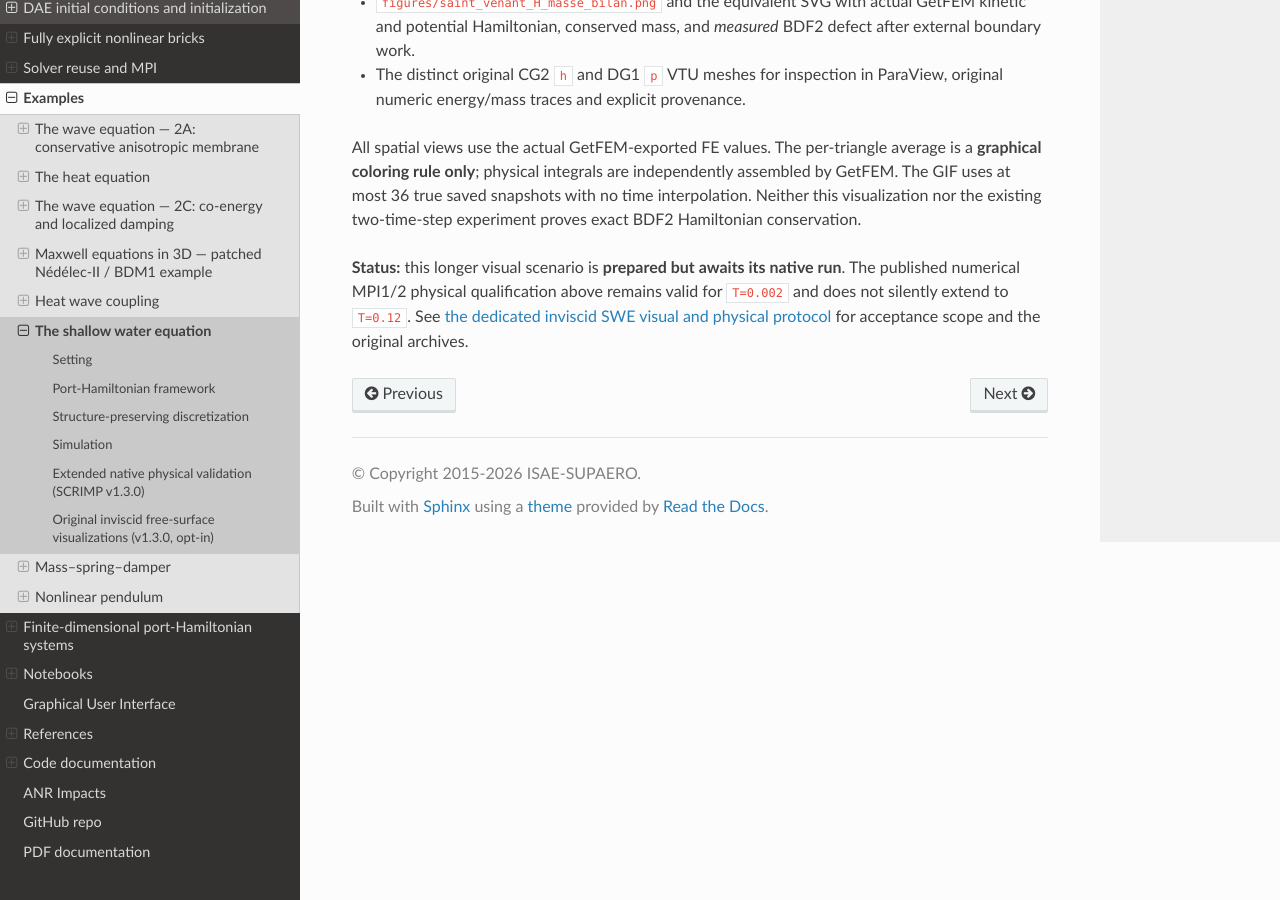
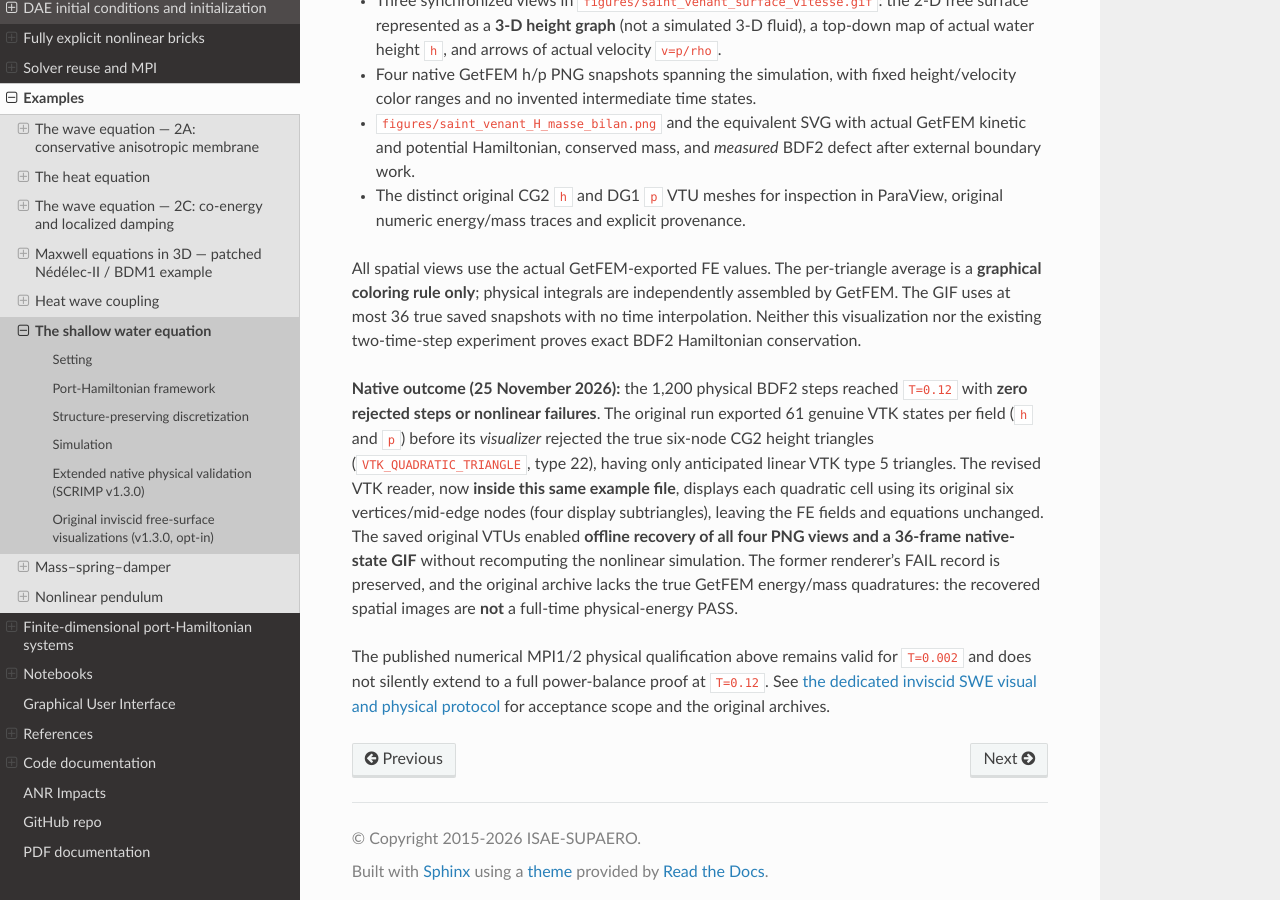
Before and after one commit to g-haine/scrimp, a Sphinx documentation site: the page built from docs/source/examples/shallow_water.rst, in a window 1280 px wide and 900 px high, scrolled down 11198 px. Built offline with Sphinx 7.4.7 and the Read the Docs theme 3.1.0, drawn with Linux system fonts in a browser that asks for light colours; some of the changed text lies outside the part shown.

Commit message:
docs(sphinx): keep Saint-Venant 2D model, VTU reader and figure generation in one example and record successful native solver with recovered CG2 visuals

```diff
--- a/docs/source/examples/shallow_water.rst
+++ b/docs/source/examples/shallow_water.rst
@@ -664,7 +664,15 @@ Original inviscid free-surface visualizations (v1.3.0, opt-in)
 -------------------------------------------------------------
 
 The shallow-water **example** also has a genuine, opt-in visual
-mode. It is **not** the separately studied, viscous rotating
+mode. **All source code for this example, including the native VTK
+reader and image/GIF generation, is inside the single
+``examples/shallow_water.py`` file.** There is no separate
+example visualization module to import or maintain. A helper in
+``scripts/`` can optionally recover images from existing VTK
+archives without running the nonlinear solve, but it is not needed
+for the public example.
+
+It is **not** the separately studied, viscous rotating
 Saint--Venant research model (with or without feedback),
 associated with MCSS and LHMNC 2027.
 
@@ -724,12 +732,35 @@ Neither this visualization nor the existing
 two-time-step experiment proves exact
 BDF2 Hamiltonian conservation.
 
-**Status:** this longer visual scenario is
-**prepared but awaits its native run**.
+**Native outcome (25 November 2026):** the 1,200
+physical BDF2 steps reached ``T=0.12``
+with **zero rejected steps or nonlinear failures**.
+The original run exported 61 genuine VTK
+states per field (``h`` and ``p``)
+before its *visualizer* rejected the true
+six-node CG2 height triangles
+(``VTK_QUADRATIC_TRIANGLE``, type 22),
+having only anticipated linear VTK type 5
+triangles. The revised VTK reader, now
+**inside this same example file**, displays
+each quadratic cell using its original
+six vertices/mid-edge nodes (four display
+subtriangles), leaving the FE fields
+and equations unchanged. The saved original
+VTUs enabled **offline recovery of all four
+PNG views and a 36-frame native-state GIF**
+without recomputing the nonlinear simulation.
+The former renderer's FAIL record is
+preserved, and the original archive lacks
+the true GetFEM energy/mass quadratures:
+the recovered spatial images are **not**
+a full-time physical-energy PASS.
+
 The published numerical MPI1/2 physical
 qualification above remains valid for
 ``T=0.002`` and does not silently extend
-to ``T=0.12``. See
+to a full power-balance proof at ``T=0.12``.
+See
 `the dedicated inviscid SWE visual and physical protocol
 <https://github.com/g-haine/scrimp/blob/release/1.3.0-preparation/docs/V130_SHALLOW_WATER_EXAMPLE_ACCEPTANCE.md>`_
 for acceptance scope and the original archives.
```
